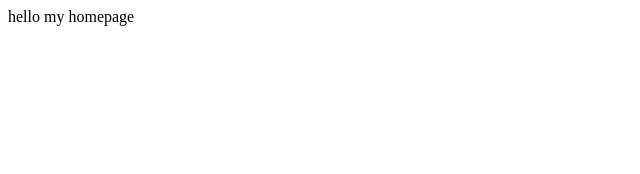
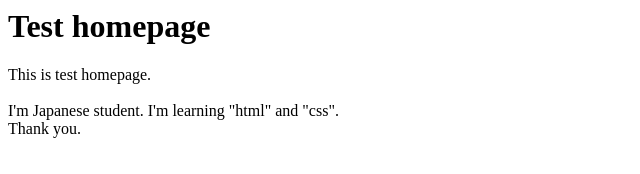
Before and after one commit to Gon0908/test, a plain HTML site: page index.html in a window 1280 px wide. Shown: the whole page, without its empty margins (0-640 px from the left). Drawn offline with Linux system fonts and the light colour scheme.

Commit message:
Update index.html

```diff
--- a/index.html
+++ b/index.html
@@ -1 +1,5 @@
-<p>hello my homepage</p>
+<h1>Test homepage</h1>
+<p>This is test homepage.
+  <br>
+  <br>I'm Japanese student. I'm learning "html" and "css".
+  <br>Thank you.
```
